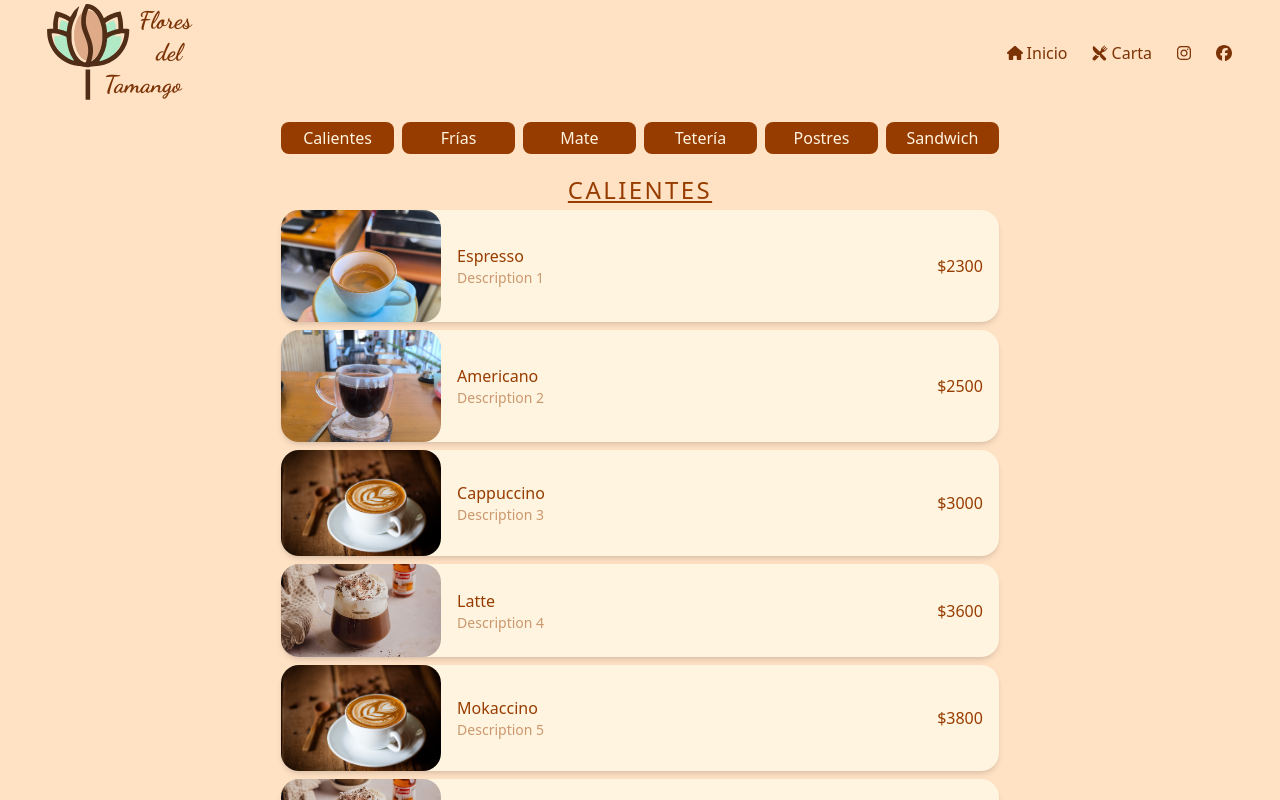
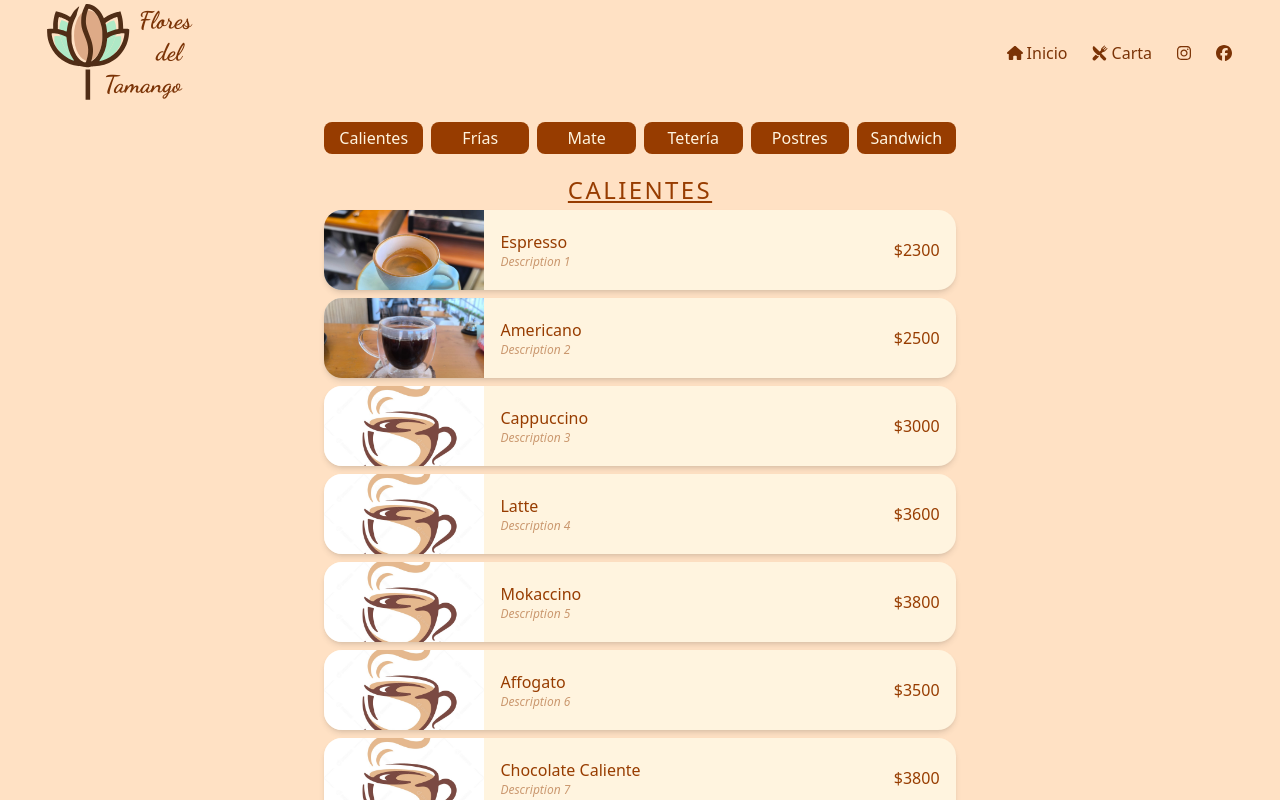
Before and after one commit to dngomez/tamango, a Next.js app: page /carta in a window 1280 px wide. Shown: the top 800 px of the page. Built offline with nearby package versions, Linux system fonts and the light colour scheme.

Commit message:
Added placeholder images and fixed styles again

```diff
--- a/app/carta/Producto.tsx
+++ b/app/carta/Producto.tsx
@@ -14,18 +14,19 @@ export function Producto({ product }: { product: Product }) {
           "flex flex-row justify-between bg-light-fg gap-1 md:gap-4",
           "text-amber-800 rounded-2xl shadow-md",
           "hover:shadow-teal-600 transition-all",
+          "h-20 overflow-hidden",
         )}
       >
-        <div className="rounded-2xl overflow-hidden max-h-20 md:max-h-28 flex flex-col justify-center w-28 md:w-40">
+        <div className="overflow-hidden max-h-20 md:max-h-28 flex flex-col justify-center w-24 md:w-40">
           <img
             src={`/carta/${product.images[0]}`}
             alt={product.name}
-            className="1w-28 md:w-40"
+            className="w-28 md:w-40"
           />
         </div>
         <div className="flex flex-col justify-center grow max-w-[60%] md:max-w-2/3 xl:max-w-4/5">
           <h1>{product.name}</h1>
-          <p className="text-sm text-amber-800/50">
+          <p className="text-xs text-amber-800/50 italic">
             {product.shortDescription}
           </p>
         </div>
--- a/app/carta/[product]/page.tsx
+++ b/app/carta/[product]/page.tsx
@@ -41,7 +41,7 @@ export default async function Page({
             {product?.name}
           </h1>
           {product?.description.map((d, i) => (
-            <p key={i} className="text-center mt-3">
+            <p key={i} className="text-center mt-3 text-amber-800/70">
               {d}
             </p>
           ))}
--- a/app/productos.ts
+++ b/app/productos.ts
@@ -29,7 +29,7 @@ export const PRODUCT_LIST = [
     shortDescription: "Description 3",
     description: [],
     price: 3000,
-    images: ["prod1.jpg"],
+    images: ["placeholder.jpg", "placeholder2.jpg"],
     category: "Calientes",
   },
   {
@@ -37,7 +37,7 @@ export const PRODUCT_LIST = [
     shortDescription: "Description 4",
     description: [],
     price: 3600,
-    images: ["prod2.jpg"],
+    images: ["placeholder.jpg", "placeholder2.jpg"],
     category: "Calientes",
   },
   {
@@ -45,7 +45,7 @@ export const PRODUCT_LIST = [
     shortDescription: "Description 5",
     description: [],
     price: 3800,
-    images: ["prod1.jpg"],
+    images: ["placeholder.jpg", "placeholder2.jpg"],
     category: "Calientes",
   },
   {
@@ -53,7 +53,7 @@ export const PRODUCT_LIST = [
     shortDescription: "Description 6",
     description: [],
     price: 3500,
-    images: ["prod2.jpg"],
+    images: ["placeholder.jpg", "placeholder2.jpg"],
     category: "Calientes",
   },
   {
@@ -61,7 +61,7 @@ export const PRODUCT_LIST = [
     shortDescription: "Description 7",
     description: [],
     price: 3800,
-    images: ["prod1.jpg"],
+    images: ["placeholder.jpg", "placeholder2.jpg"],
     category: "Calientes",
   },
   {
@@ -69,7 +69,7 @@ export const PRODUCT_LIST = [
     shortDescription: "Description 8",
     description: [],
     price: 3500,
-    images: ["prod2.jpg"],
+    images: ["placeholder.jpg", "placeholder2.jpg"],
     category: "Calientes",
   },
   {
@@ -85,7 +85,7 @@ export const PRODUCT_LIST = [
     shortDescription: "Description 10",
     description: [],
     price: 3200,
-    images: ["prod2.jpg"],
+    images: ["placeholder.jpg", "placeholder2.jpg"],
     category: "Frías",
   },
   {
@@ -93,7 +93,7 @@ export const PRODUCT_LIST = [
     shortDescription: "Description 11",
     description: [],
     price: 3600,
-    images: ["prod1.jpg"],
+    images: ["placeholder.jpg", "placeholder2.jpg"],
     category: "Frías",
   },
   {
@@ -101,7 +101,7 @@ export const PRODUCT_LIST = [
     shortDescription: "Description 12",
     description: [],
     price: 3800,
-    images: ["prod2.jpg"],
+    images: ["placeholder.jpg", "placeholder2.jpg"],
     category: "Frías",
   },
   {
@@ -109,7 +109,7 @@ export const PRODUCT_LIST = [
     shortDescription: "Description 12",
     description: [],
     price: 3200,
-    images: ["prod2.jpg"],
+    images: ["placeholder.jpg", "placeholder2.jpg"],
     category: "Frías",
   },
   {
@@ -117,7 +117,7 @@ export const PRODUCT_LIST = [
     shortDescription: "Description 12",
     description: [],
     price: 4000,
-    images: ["prod2.jpg"],
+    images: ["placeholder.jpg", "placeholder2.jpg"],
     category: "Frías",
   },
   {
@@ -125,7 +125,7 @@ export const PRODUCT_LIST = [
     shortDescription: "Lata de 350 cc",
     description: [],
     price: 2000,
-    images: ["prod2.jpg"],
+    images: ["placeholder.jpg", "placeholder2.jpg"],
     category: "Frías",
   },
   {
@@ -133,7 +133,7 @@ export const PRODUCT_LIST = [
     shortDescription: "Description 12",
     description: [],
     price: 2000,
-    images: ["prod2.jpg"],
+    images: ["placeholder.jpg", "placeholder2.jpg"],
     category: "Frías",
   },
   {
@@ -149,7 +149,7 @@ export const PRODUCT_LIST = [
     shortDescription: "Description 12",
     description: [],
     price: 5000,
-    images: ["prod2.jpg"],
+    images: ["placeholder.jpg", "placeholder2.jpg"],
     category: "Mate",
   },
   {
@@ -157,7 +157,7 @@ export const PRODUCT_LIST = [
     shortDescription: "Description 12",
     description: [],
     price: 500,
-    images: ["prod2.jpg"],
+    images: ["placeholder.jpg", "placeholder2.jpg"],
     category: "Mate",
   },
   {
@@ -169,7 +169,7 @@ export const PRODUCT_LIST = [
       "Infusiones: Menta, lavanda hierba buena, manzanilla, romero, chilco, rosa mosqueta, rodajas de limón, flor de Jamaica.",
     ],
     price: 2500,
-    images: ["prod2.jpg"],
+    images: ["placeholder.jpg", "placeholder2.jpg"],
     category: "Tetería",
   },
   {
@@ -181,7 +181,7 @@ export const PRODUCT_LIST = [
       "Infusiones: Menta, lavanda hierba buena, manzanilla, romero, chilco, rosa mosqueta, rodajas de limón, flor de Jamaica.",
     ],
     price: 3500,
-    images: ["prod2.jpg"],
+    images: ["placeholder.jpg", "placeholder2.jpg"],
     category: "Tetería",
   },
   {
@@ -189,7 +189,7 @@ export const PRODUCT_LIST = [
     shortDescription: "Description 12",
     description: [],
     price: 500,
-    images: ["prod2.jpg"],
+    images: ["placeholder.jpg", "placeholder2.jpg"],
     category: "Tetería",
   },
   {
@@ -197,7 +197,7 @@ export const PRODUCT_LIST = [
     shortDescription: "Description 12",
     description: [],
     price: 3000,
-    images: ["prod2.jpg"],
+    images: ["placeholder.jpg", "placeholder2.jpg"],
     category: "Postres",
   },
   {
@@ -221,7 +221,7 @@ export const PRODUCT_LIST = [
     shortDescription: "Description 12",
     description: [],
     price: 3000,
-    images: ["prod2.jpg"],
+    images: ["placeholder.jpg", "placeholder2.jpg"],
     category: "Postres",
   },
   {
@@ -229,7 +229,7 @@ export const PRODUCT_LIST = [
     shortDescription: "Description 12",
     description: [],
     price: 2000,
-    images: ["prod2.jpg"],
+    images: ["placeholder.jpg", "placeholder2.jpg"],
     category: "Postres",
   },
   {
@@ -240,7 +240,7 @@ export const PRODUCT_LIST = [
       "Queso fundido, morillas salteadas en mantequilla y verduras salteadas",
     ],
     price: 7500,
-    images: ["prod2.jpg"],
+    images: ["placeholder.jpg", "placeholder2.jpg"],
     category: "Sandwich",
   },
   {
@@ -259,7 +259,7 @@ export const PRODUCT_LIST = [
       "Humus de garbanzos y cilantro, mix de hojas verdes y tomate",
     ],
     price: 7000,
-    images: ["prod2.jpg"],
+    images: ["placeholder.jpg", "placeholder2.jpg"],
     category: "Sandwich",
   },
   {
@@ -267,7 +267,7 @@ export const PRODUCT_LIST = [
     shortDescription: "Queso fundido y jamón",
     description: ["Queso fundido y jamón"],
     price: 4500,
-    images: ["prod2.jpg"],
+    images: ["placeholder.jpg", "placeholder2.jpg"],
     category: "Sandwich",
   },
 ]
```
Also changed, not shown: public/carta/placeholder.jpg (added), public/carta/placeholder2.jpg (added).
